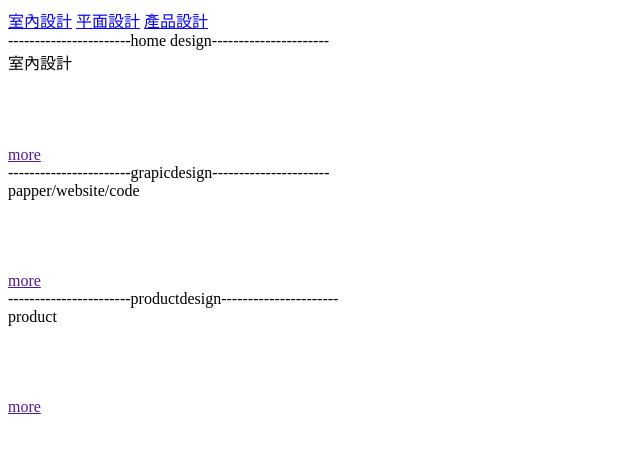
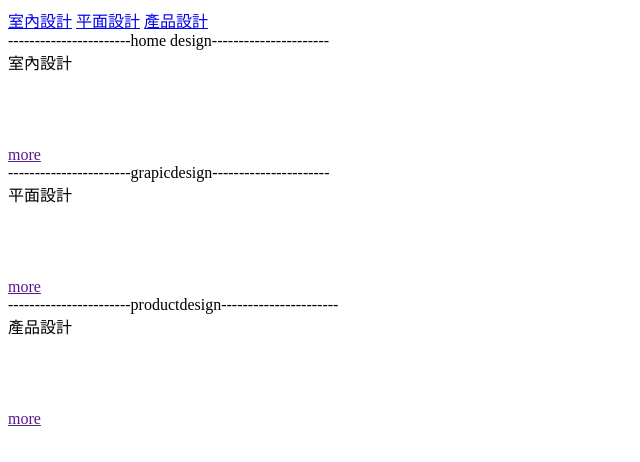
Before and after one commit to Ning-Home/Ning, a plain HTML site: page index.html in a window 1280 px wide. Shown: the whole page, without its empty margins (0-640 px from the left). Drawn offline with Linux system fonts and the light colour scheme.

Commit message:
Update index.html

```diff
--- a/index.html
+++ b/index.html
@@ -33,7 +33,7 @@
             <div><a href="">more</a></div>
         </div>
         -----------------------grapicdesign----------------------
-        <div>papper/website/code</div>
+        <div>平面設計</div>
         <div class="pic">
             <div>
                 <div class="card"><a href=""><img src="" alt=""></a></div>
@@ -43,7 +43,7 @@
             </div>
             <div><a href="">more</a></div>
         -----------------------productdesign----------------------
-        <div>product</div>
+        <div>產品設計</div>
         <div class="pic">
             <div>
                 <div class="card"><a href=""><img src="" alt=""></a></div>
```
